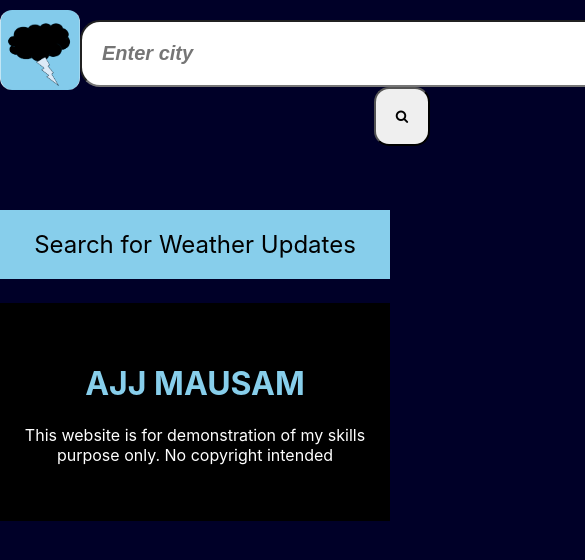
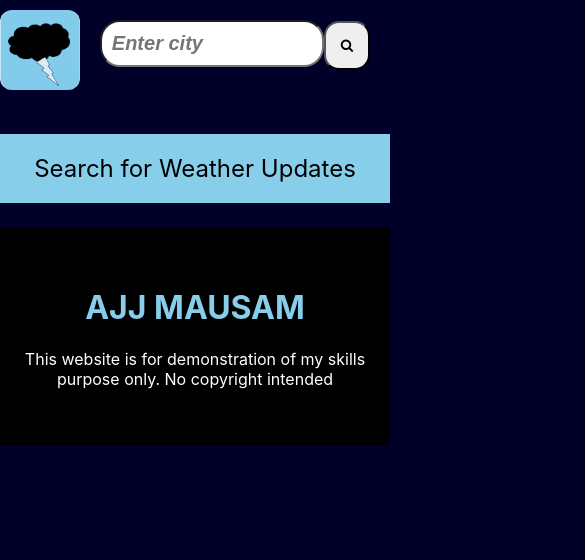
Before and after one commit to Harmeet03/Weather, a React (Create React App) app in the folder my-app/: page / in a window 390 px wide. Shown: the top 560 px of the page, 585 px wide, since content can reach past the window. Built offline with nearby package versions, Linux system fonts and the light colour scheme.

Commit message:
Update App.css

```diff
--- a/my-app/src/App.css
+++ b/my-app/src/App.css
@@ -39,6 +39,27 @@ form{
     border-radius: 15px;
 }
 
+/* FOR MOBILE CSS */
+@media only screen and (max-width: 1200px){
+    .search > input{
+        width: 300px;
+        padding: 10px 10px;
+        font-size: 20px;
+    }
+    .search > button{
+        padding: 15px 15px;
+        border-radius: 15px;
+    }
+}
+
+@media only screen and (max-width: 450px){
+    .search > input{
+        width: 200px;
+        padding: 10px 10px;
+        font-size: 20px;
+    }
+}
+
 /* -------------------- */
 
 /* ---- PLACE NAME CSS ---- */
@@ -51,6 +72,15 @@ form{
     padding: 20px 20px;
     width: 400px;
     color: black;
+}
+
+/* PLACE NAME MOBILE CSS */
+@media only screen and (max-width: 1200px){
+    .content > .place{
+        padding: 10px 10px;
+        width: 350px;
+        color: black;
+    }
 }
 
 /* ------------------------ */
@@ -144,9 +174,31 @@ form{
     font-size: 30px;
 }
 
+/* TEMP DETAIL MOBILE CSS */
+@media only screen and (max-width: 1200px){
+    .temp_detail{
+        flex-direction: column;
+        width: 350px;
+        padding: 20px 0px;
+        gap: 40px;
+    }
+
+    .temp_detail > .right > .extra > .wind > p{
+        font-size: 16px;
+    }
+
+    .temp_detail > .right > .extra > .humidity > p{
+        font-size: 16px;
+    }
+
+    .temp_detail > .right > .extra > .feels > p{
+        font-size: 16px;
+    }
+}
+
 /* ------------------------------ */
 
-/* ERROR MESSGAE CSS */
+/* ERROR MESSAGE CSS */
 .msg{
     text-align: center;
     color: black;
```
